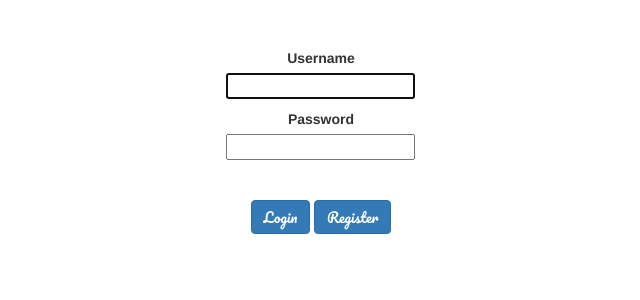
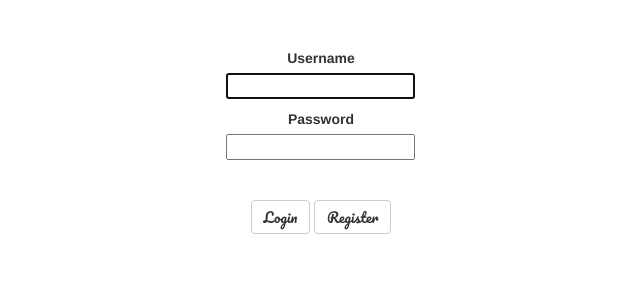
Before and after one commit to arifsundrani/geolocationChat, a Django app: page /login/ in a window 1280 px wide. Shown: the part 202-502 px from the top of the page, without its empty margins (319-959 px from the left). Run offline with Django 3.2, Linux system fonts and the light colour scheme; some libraries are stand-ins or nearby versions.

Commit message:
Reid - updated CSS, added location functions, bound boxes

```diff
--- a/scribble/scribble/templates/registration/login.html
+++ b/scribble/scribble/templates/registration/login.html
@@ -53,7 +53,7 @@
                                             <br>
                                             <br>
     {% if form.errors %}
-    (invalid username/password)
+    <div style="text-align:center; color:red;">(invalid username/password)</div>
     <br>
 
     {% else %}
@@ -82,8 +82,8 @@
 
         <br>
 
-    <div style="text-align:center"><input type="submit" value="Login" class="btn btn-primary" style="margin-top:10px"/> <a href="{% url "register" %}">
-        <button value="Register" type="button" class="btn btn-primary" style="margin-top:10px">Register</button></a>
+    <div style="text-align:center"><input type="submit" value="Login" class="btn btn-default" style="margin-top:10px"/> <a href="{% url "register" %}">
+        <button value="Register" type="button" class="btn btn-default" style="margin-top:10px">Register</button></a>
     <div style="text-align:center"><input type="hidden" name="next" value="{{ next }}" class="btn btn-primary" style="margin-top:10px"/>
     </form>
 
```
